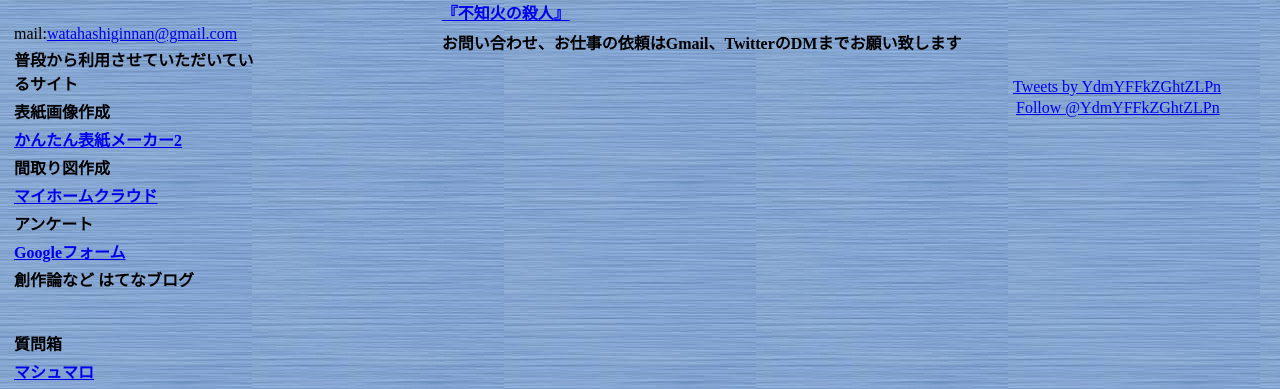
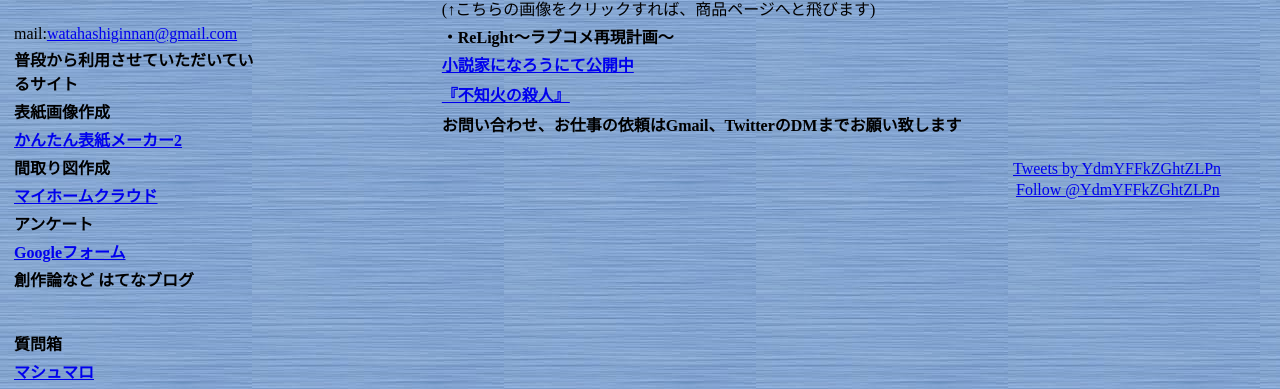
Before and after one commit to popopopopmo/watahashiginnan.github.io, a plain HTML site: page index.html in a window 1280 px wide. Shown: the part 610-999 px from the top of the page. Drawn offline with Linux system fonts and the light colour scheme; grey boxes are pictures that could not be loaded.

Commit message:
Update index.html

```diff
--- a/index.html
+++ b/index.html
@@ -82,7 +82,13 @@
                         <tr>
                             <td>(↑こちらの画像をクリックすれば、商品ページへと飛びます)</td>
                         </tr>
-
+            　　　　　　<tr>
+                            <td><strong>・ReLight～ラブコメ再現計画～</strong></td>
+                        </tr>
+                        <tr>
+                            <td><strong><a href="https://ncode.syosetu.com/n7204hx/">小説家になろうにて公開中</a></strong></td>
+                        </tr>
+                        <tr>
                         <tr>
                             <td><strong><a href="https://www.amazon.co.jp/dp/B0BKLVCVPD/ref=sr_1_1?__mk_ja_JP=%E3%82%AB%E3%82%BF%E3%82%AB%E3%83%8A&crid=2KI6U6DENJQ4&keywords=%E4%B8%8D%E7%9F%A5%E7%81%AB%E3%81%AE%E6%AE%BA%E4%BA%BA&qid=1666825326&sprefix=%E4%B8%8D%E7%9F%A5%E7%81%AB%E3%81%AE%E6%AE%BA%E4%BA%BA%2Caps%2C254&sr=8-1">『不知火の殺人』</a></strong></td>
                         </tr>
```
